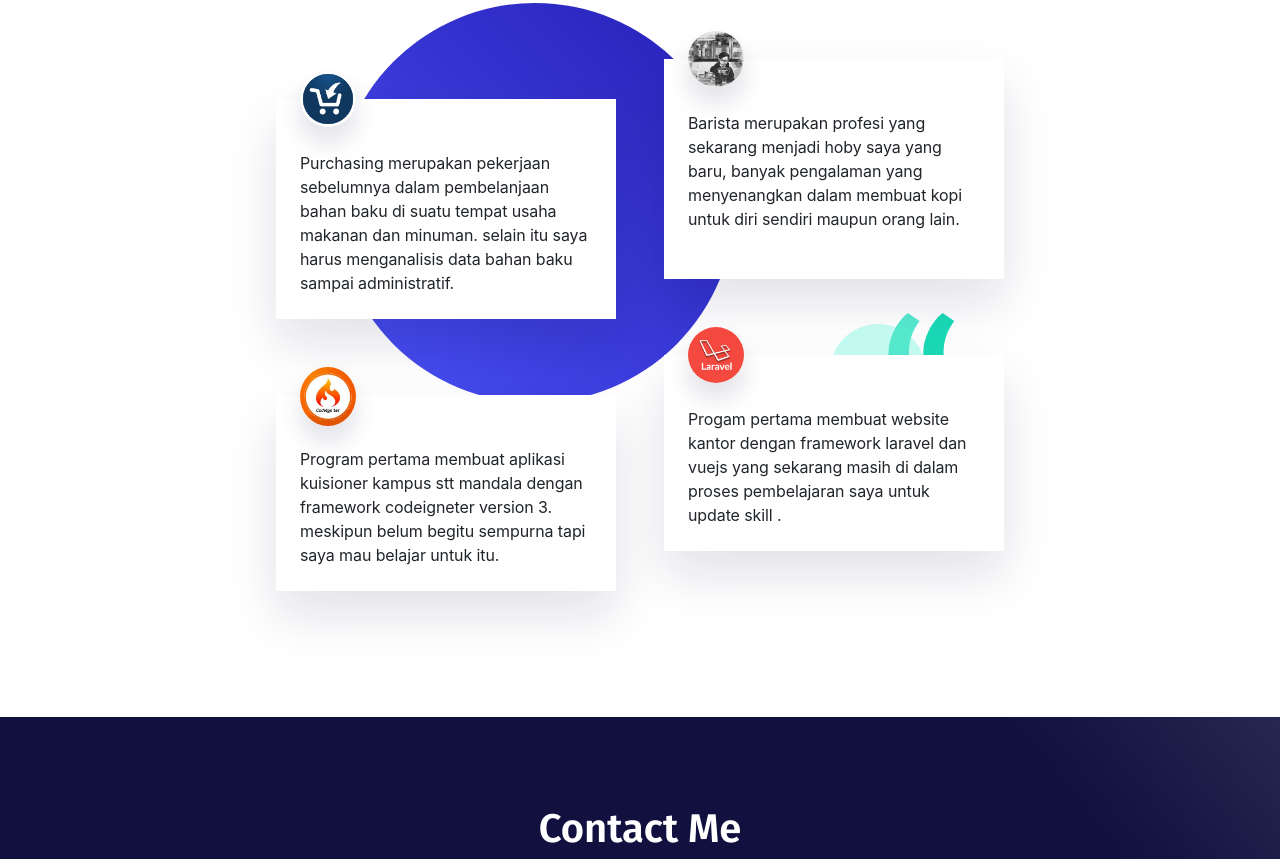
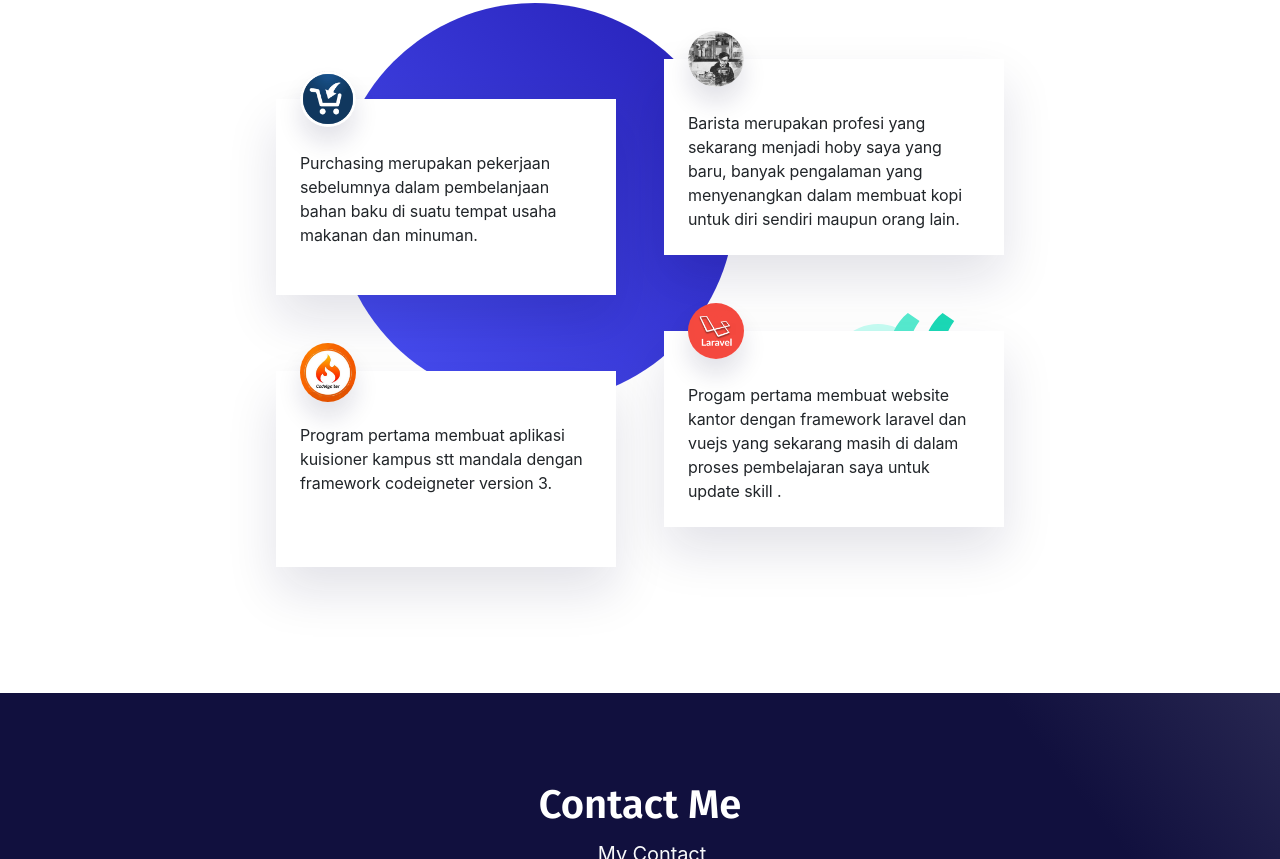
Before and after one commit to and124/and124.github.io, a plain HTML site: page index.html in a window 1280 px wide. Shown: the part 1737-2596 px from the top of the page. Drawn offline with nearby package versions, Linux system fonts and the light colour scheme.

Commit message:
perubahan.html

```diff
--- a/index.html
+++ b/index.html
@@ -363,7 +363,7 @@
 											<img class="mb-16" src="dist/images/purchasing.jpg" alt="Testimonial">
 										</div>
 										<div class="testimonial-body">
-											<p class="mb-0">Purchasing merupakan pekerjaan sebelumnya dalam  pembelanjaan bahan baku di suatu tempat usaha makanan dan minuman. selain itu saya harus menganalisis data bahan baku sampai administratif.</p>
+											<p class="mb-0">Purchasing merupakan pekerjaan sebelumnya dalam  pembelanjaan bahan baku di suatu tempat usaha makanan dan minuman.</p>
 										</div>
 									</div>
 								</div>
@@ -387,7 +387,7 @@
 											<img class="mb-16" src="dist/images/CI.jpg" alt="Testimonial">
 										</div>
 										<div class="testimonial-body">
-											<p class="mb-0">Program pertama membuat aplikasi kuisioner kampus stt mandala dengan framework codeigneter version 3. meskipun belum begitu sempurna tapi saya mau belajar untuk itu.</p>
+											<p class="mb-0">Program pertama membuat aplikasi kuisioner kampus stt mandala dengan framework codeigneter version 3.</p>
 										</div>
 									</div>
 								</div>
```
